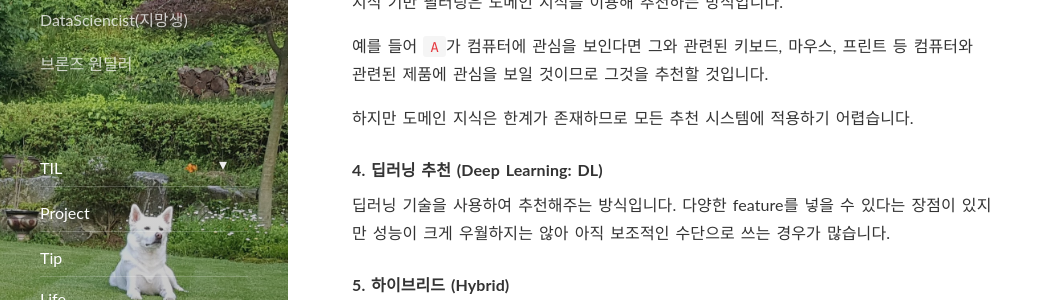
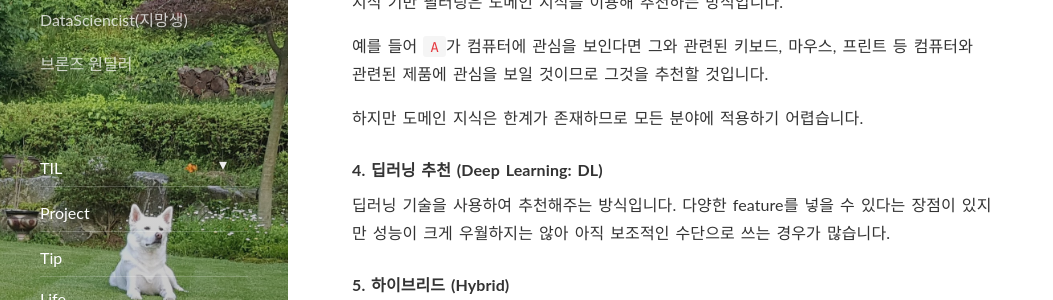
Before and after one commit to lhmlhm1111/lhmlhm1111.github.io, a Jekyll site: the page built from _posts/2020-09-21-TIL-datascience-recommand(2).markdown, in a window 1280 px wide and 900 px high, scrolled down 751 px. Shown: the part 152-452 px from the top of the window, without its empty margins (0-1053 px from the left). Built offline with Jekyll 4.4.1, drawn with Linux system fonts in a browser that asks for light colours; nearby versions of some CDN libraries; comment, search, counter and statistics services are not loaded.

Commit message:
post recomm

```diff
--- a/_posts/2020-09-21-TIL-datascience-recommand(2).markdown
+++ b/_posts/2020-09-21-TIL-datascience-recommand(2).markdown
@@ -38,7 +38,7 @@ header-img:
 
 예를 들어 `A`가 컴퓨터에 관심을 보인다면 그와 관련된 키보드, 마우스, 프린트 등 컴퓨터와 관련된 제품에 관심을 보일 것이므로 그것을 추천할 것입니다.
 
-하지만 도메인 지식은 한계가 존재하므로 모든 추천 시스템에 적용하기 어렵습니다.
+하지만 도메인 지식은 한계가 존재하므로 모든 분야에 적용하기 어렵습니다.
 
 
 
```
